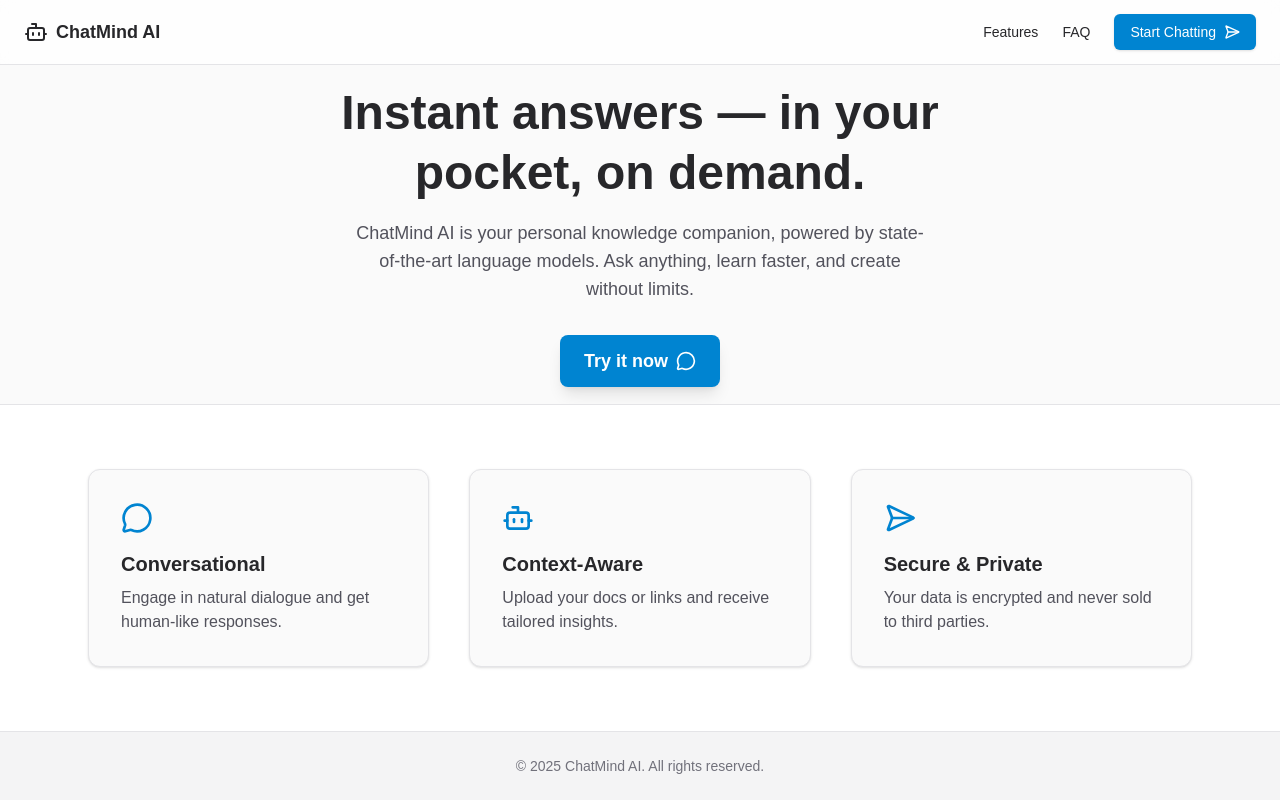
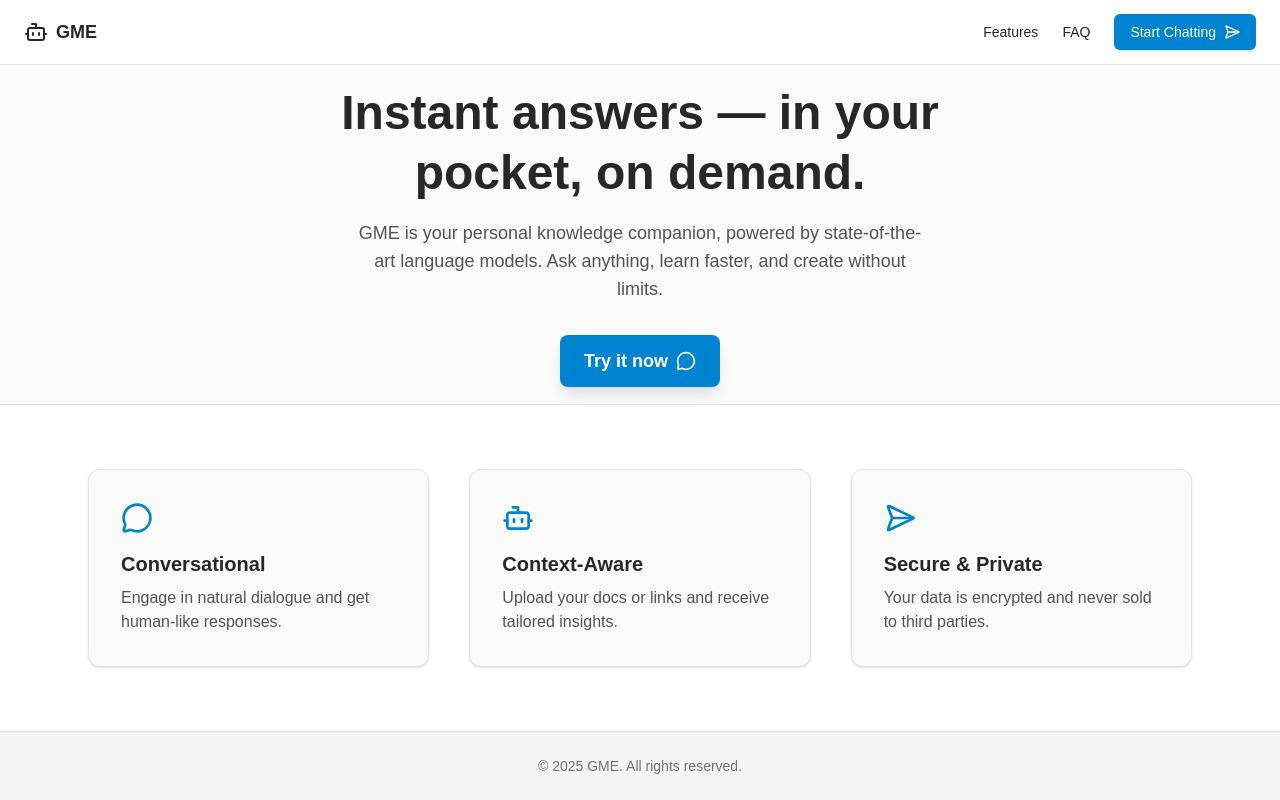
Before and after one commit to slj1618/gpt-malawi-energy, a Next.js app: page /home in a window 1280 px wide. Built offline with nearby package versions, Linux system fonts and the light colour scheme.

Commit message:
prototype 001: chatMind to GME

```diff
--- a/app/chat/page.jsx
+++ b/app/chat/page.jsx
@@ -11,7 +11,7 @@ export default function ChatPage() {
     {
       id: 0,
       role: "assistant",
-      content: "Hello! I’m ChatMind AI. How can I help you today?",
+      content: "Hello! I’m GME. How can I help you today?",
     },
   ]);
   const [input, setInput] = useState("");
@@ -71,7 +71,7 @@ export default function ChatPage() {
       {
         id: 0,
         role: "assistant",
-        content: "Hello! I’m ChatMind AI. How can I help you today?",
+        content: "Hello! I’m GME. How can I help you today?",
       },
     ]);
     setConversationId(null);
@@ -137,7 +137,7 @@ export default function ChatPage() {
       <aside className="hidden md:flex h-full w-64 flex-col border-r border-gray-700 bg-[#202123]">
         <header className="flex items-center gap-3 border-b border-gray-700 px-5 py-4">
           <Bot size={24} className="text-emerald-400" />
-          <span className="text-xl font-bold">ChatMind AI</span>
+          <span className="text-xl font-bold">GME</span>
         </header>
 
         <button
@@ -165,7 +165,7 @@ export default function ChatPage() {
           >
             <Menu size={20} className="text-gray-300" />
           </button>
-          <span className="font-semibold">ChatMind AI</span>
+          <span className="font-semibold">GME</span>
         </div>
 
         {/* messages */}
@@ -220,7 +220,7 @@ export default function ChatPage() {
                     handleSend();
                   }
                 }}
-                placeholder="Message ChatMind AI…"
+                placeholder="Message GME…"
                 className="scrollbar-thumb-gray-700 scrollbar-track-gray-800 max-h-40 w-full resize-none overflow-y-auto rounded-xl bg-[#343541] p-3 pr-10 text-sm placeholder-gray-400 focus:outline-none focus:ring-2 focus:ring-emerald-500"
                 style={{ minHeight: 50 }}
               />
@@ -235,8 +235,7 @@ export default function ChatPage() {
             </div>
           </form>
           <p className="mx-auto mt-3 max-w-3xl text-center text-[11px] text-gray-400">
-            ChatMind AI may produce inaccurate information. Verify facts that
-            matter.
+            GME may produce inaccurate information. Verify facts that matter.
           </p>
         </footer>
       </section>
--- a/app/home/page.jsx
+++ b/app/home/page.jsx
@@ -16,7 +16,7 @@ export default function HomePage() {
       <header className="backdrop-blur bg-white/70 border-b border-zinc-200">
         <nav className="mx-auto flex h-16 max-w-7xl items-center justify-between px-6">
           <a href="/" className="flex items-center gap-2 font-bold text-lg">
-            <Bot size={24} /> ChatMind AI
+            <Bot size={24} /> GME
           </a>
 
           <div className="flex items-center gap-6 text-sm">
@@ -42,9 +42,9 @@ export default function HomePage() {
           Instant answers&nbsp;— in your pocket, on demand.
         </h1>
         <p className="mb-8 max-w-xl text-lg text-zinc-600">
-          ChatMind AI is your personal knowledge companion, powered by
-          state-of-the-art language models. Ask anything, learn faster, and
-          create without limits.
+          GME is your personal knowledge companion, powered by state-of-the-art
+          language models. Ask anything, learn faster, and create without
+          limits.
         </p>
         <a
           href="/chat"
@@ -91,7 +91,7 @@ export default function HomePage() {
 
       {/* ─── Footer ──────────────────────────────────────────── */}
       <footer className="border-t border-zinc-200 bg-zinc-100 py-6 text-center text-sm text-zinc-500">
-        © {new Date().getFullYear()} ChatMind AI. All rights reserved.
+        © {new Date().getFullYear()} GME. All rights reserved.
       </footer>
     </main>
   );
```
